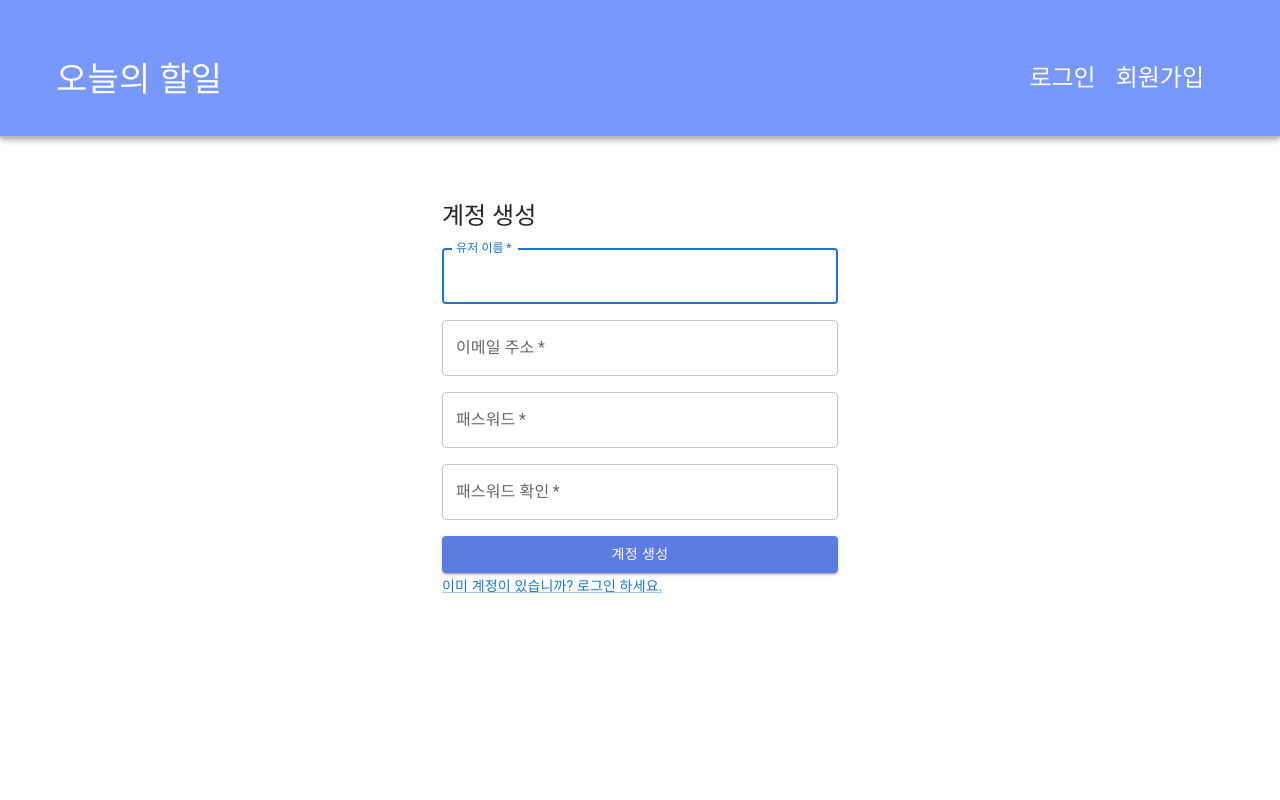
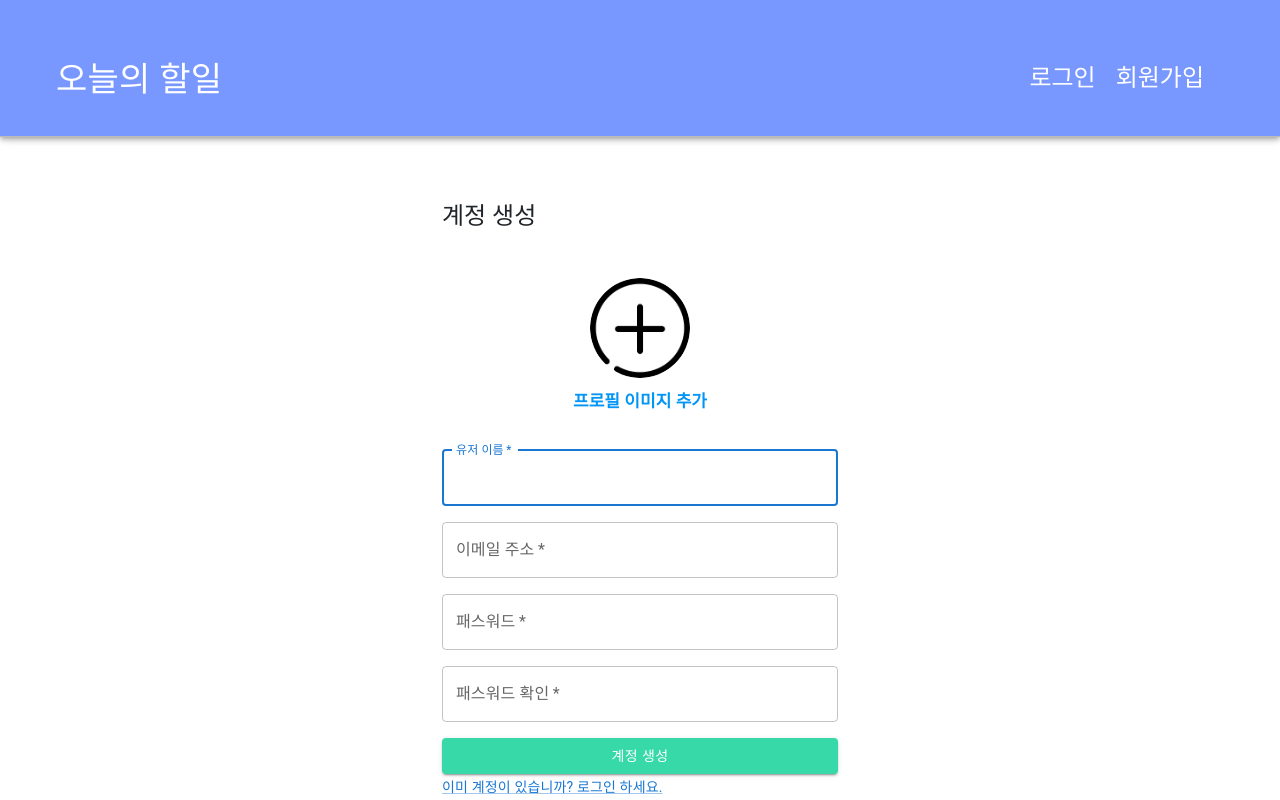
Before and after one commit to jjiiwon0101/react-todo-app, a React (Create React App) app: page /join in a window 1280 px wide. Shown: the top 800 px of the page. Built offline with nearby package versions, Linux system fonts and the light colour scheme.

Commit message:
230628 프로필 이미지 처리 중

```diff
--- a/src/component/user/Join.js
+++ b/src/component/user/Join.js
@@ -1,22 +1,32 @@
-import React, { useContext, useState } from 'react'
+import React, { useContext, useEffect, useState, useRef } from 'react'
 import {Button, Container, Grid,
     TextField, Typography, Link} from "@mui/material";
 
-//리다이렉트 사용하기
 import { useNavigate } from 'react-router-dom';
-
 import { API_BASE_URL as BASE, USER } from '../../config/host-config';
 import AuthContext from '../../util/AuthContext';
 import CustomSnackBar from '../layout/CustomSnackBar';
 
-
+import './Join.scss';
 
 const Join = () => {
+
+    //useRef로 태그 참조하기
+    const $fileTag = useRef();
 
     //리다이렉트 사용하기
     const redirection = useNavigate();
     const { isLoggedIn } = useContext(AuthContext);
     const [open, setOpen] = useState(false);
+
+    useEffect(() => {
+        if (isLoggedIn) {
+            setOpen(true);
+            setTimeout(() => {
+                redirection('/');
+            }, 3000);
+        }
+    }, [isLoggedIn, redirection]);
 
     const API_BASE_URL = BASE + USER;
 
@@ -205,7 +215,25 @@
             flag
         });
 
+    };
+
+    // 이미지 파일 상태변수
+    const [imgFile, setImgFile] = useState(null);
+
+    // 이미지파일을 선택했을 때 썸네일 뿌리기
+    const showThumbnailHandler = e => {
+        //첨부된 파일 정보
+        const file = $fileTag.current.files[0];
+
+        const reader = new FileReader();
+        reader.readAsDataURL(file);
+
+        reader.onloadend = () => {
+            setImgFile(reader.result);
         }
+
+    };
+
 
     // 4개의 입력칸이 모두 검증에 통과했는지 여부를 검사
     const isValid = () => {
@@ -215,26 +243,39 @@
             if(!flag) return false;
         }
         return true;
-    }
+    };
 
     //회원 가입 처리 서버 요청
     const fetchSignUpPost = () => {
+
+        // JSON을 Blob타입으로 변경 후 FormData에 넣기
+        const userJsonBlob = new Blob(
+            [JSON.stringify(userValue)],
+            { type: 'application/json' }
+        );
+
+        // 이미지파일과 회원정보 JSON을 하나로 묶어야 함
+        // FormData 객체를 활용해서.
+        const userFormData = new FormData();
+        userFormData.append('user', userJsonBlob);
+        userFormData.append('profileImage', $fileTag.current.files[0]);
+
         fetch(API_BASE_URL, {
             method: 'POST',
-            headers: {'content-type' : 'application/json'},
-            body: JSON.stringify(userValue)
+            body: userFormData
         })
         .then(res => {
             if(res.status === 200) {
-                alert('회원가입에 성공했습니다.');
+                alert('회원가입에 성공했습니다!');
                 //로그인 페이지로 리다이렉트
+                // window.location.href = '/login';
                 redirection('/login');
-
             } else {
                 alert('서버와의 통신이 원활하지 않습니다.');
             }
         })
     }
+
 
     // 회원가입 버튼 클릭 이벤트 핸들러
     const joinButtonClickHandler = e => {
@@ -244,9 +285,8 @@
         //회원 가입 서버 요청
         if(isValid()) {
             fetchSignUpPost();
-
         } else {
-
+            alert('입력란을 다시 확인해 주세요!');
         }
     }
 
@@ -263,6 +303,28 @@
                                 계정 생성
                             </Typography>
                         </Grid>
+
+                        <Grid item xs={12}>
+                            <div className="thumbnail-box" onClick={() => $fileTag.current.click()}>
+                                <img
+                                    // src={require("../../assets/img/image-add.png")}
+                                    src={imgFile || require("../../assets/img/image-add.png")}
+                                    alt="profile"
+
+                                />
+                            </div>
+                            <label className='signup-img-label' htmlFor='profile-img'>프로필 이미지 추가</label>
+                            <input
+                                id='profile-img'
+                                type='file'
+                                style={{display: 'none'}}
+                                accept='image/*'
+                                ref={$fileTag}
+                                onChange={showThumbnailHandler}
+                            />
+                        </Grid>
+
+
                         <Grid item xs={12}>
                             <TextField
                                 autoComplete="fname"
@@ -339,7 +401,7 @@
                               type="submit"
                               fullWidth
                               variant="contained"
-                              style={{background: '#5c7ce2'}}
+                              style={{background: '#38d9a9'}}
                               onClick={joinButtonClickHandler}
                             >
                                 계정 생성
@@ -361,6 +423,7 @@
             />
         </>
       );
+
 }
 
-export default Join;
+export default Join
--- /dev/null
+++ b/src/component/user/Join.scss
@@ -0,0 +1,25 @@
+$img-w: 100px;
+$img-h: 100px;
+
+.thumbnail-box {
+  width: $img-w;
+  height: $img-h;
+  border-radius: 50%;
+  overflow: hidden;
+  margin: 30px auto 10px;
+  cursor: pointer;
+
+  img {
+    width: 100%;
+    height: 100%;
+  }
+}
+.signup-img-label {
+  font-weight: 700;
+  font-size: 17px;
+  color: #0095f6;
+  cursor: pointer;
+  display: block;
+  text-align: center;
+  margin-bottom: 20px;
+}
```
Also changed, not shown: src/assets/img/anonymous.jpg (added), src/assets/img/image-add.png (added). Lines whose indentation alone changed are shown as unchanged.
